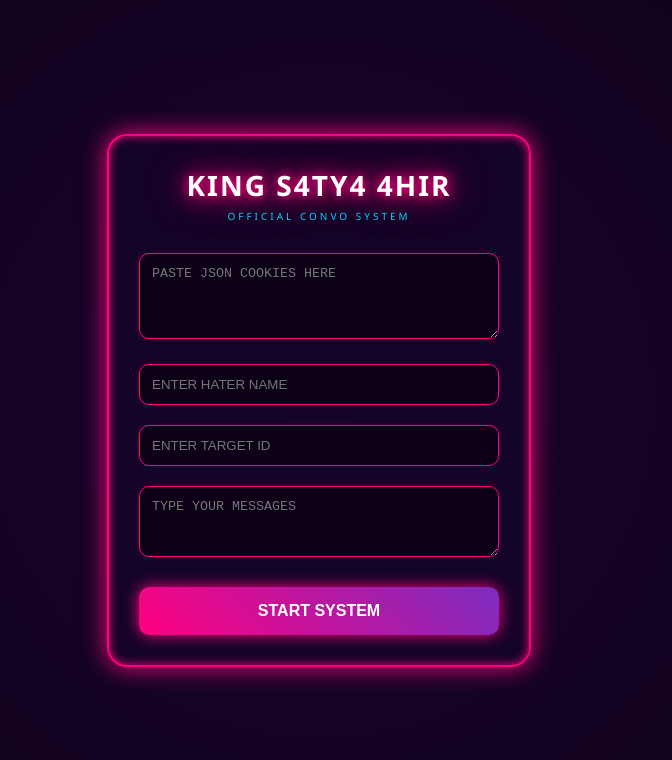
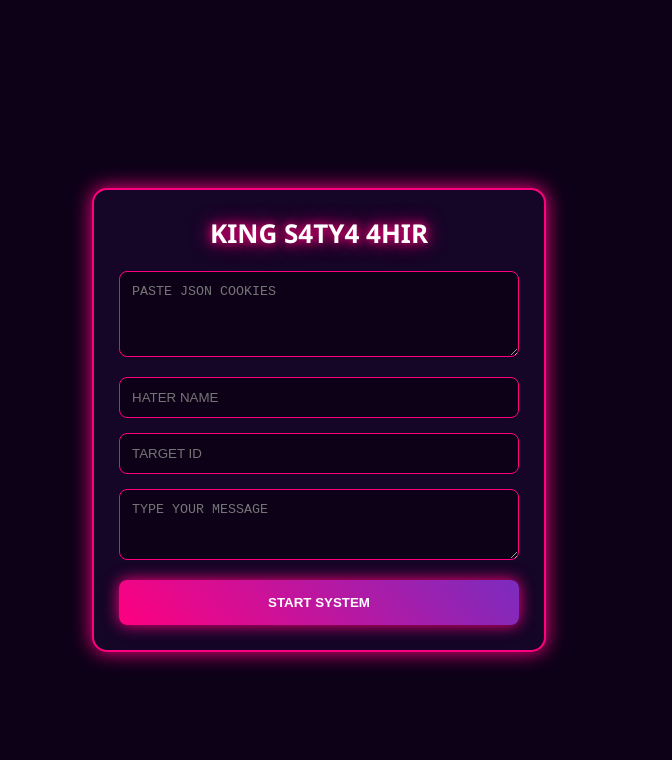
Before and after one commit to kingsatyaahir82-max/MY-KING-SYSTEM, a website: page index.html in a window 1280 px wide. Shown: the whole page, without its empty margins (321-993 px from the left). Drawn offline with Linux system fonts and the light colour scheme.

Commit message:
Update index.html

```diff
--- a/index.html
+++ b/index.html
@@ -3,11 +3,10 @@
 <head>
     <meta charset="UTF-8">
     <meta name="viewport" content="width=device-width, initial-scale=1.0">
-    <title>KING S4TY4 4HIR SYSTEM</title>
+    <title>KING S4TY4 4HIR - SYSTEM</title>
     <style>
         body {
             background-color: #0d0118;
-            background-image: radial-gradient(circle, #1a052d 0%, #0d0118 100%);
             color: #ff007f;
             font-family: 'Segoe UI', sans-serif;
             display: flex;
@@ -15,74 +14,59 @@
             align-items: center;
             min-height: 100vh;
             margin: 0;
+            padding: 20px;
         }
         .container {
-            background: rgba(21, 5, 39, 0.9);
+            background: #150527;
             border: 2px solid #ff007f;
-            padding: 30px;
-            width: 360px;
-            border-radius: 20px;
-            box-shadow: 0 0 25px #ff007f, inset 0 0 10px #ff007f;
+            padding: 25px;
+            width: 100%;
+            max-width: 400px;
+            border-radius: 15px;
+            box-shadow: 0 0 20px #ff007f;
             text-align: center;
         }
-        .brand-name {
-            font-size: 28px;
+        .header {
+            font-size: 26px;
             font-weight: 900;
             color: #ffffff;
-            text-shadow: 0 0 10px #ff007f, 0 0 20px #ff007f, 0 0 40px #ff007f;
-            margin-bottom: 5px;
-            text-transform: uppercase;
-            letter-spacing: 2px;
-        }
-        .sub-text {
-            color: #00d4ff;
-            font-size: 10px;
-            letter-spacing: 3px;
+            text-shadow: 0 0 10px #ff007f, 0 0 20px #ff007f;
             margin-bottom: 20px;
             text-transform: uppercase;
         }
-        input, textarea {
+        textarea, input {
             width: 100%;
-            margin: 10px 0;
+            margin-bottom: 15px;
             padding: 12px;
-            border-radius: 10px;
+            border-radius: 8px;
             border: 1px solid #ff007f;
             background: #0d0118;
-            color: #fff;
+            color: #ffffff;
             box-sizing: border-box;
-            box-shadow: 0 0 5px rgba(255, 0, 127, 0.2);
+            outline: none;
         }
         button {
             background: linear-gradient(45deg, #ff007f, #7b2cbf);
             color: white;
             padding: 15px;
             border: none;
-            border-radius: 10px;
+            border-radius: 8px;
             cursor: pointer;
             width: 100%;
             font-weight: bold;
-            font-size: 16px;
-            margin-top: 15px;
             text-transform: uppercase;
             box-shadow: 0 0 15px #ff007f;
-            transition: 0.3s;
-        }
-        button:hover {
-            transform: scale(1.05);
-            box-shadow: 0 0 30px #ff007f;
         }
     </style>
 </head>
 <body>
     <div class="container">
-        <div class="brand-name">KING S4TY4 4HIR</div>
-        <div class="sub-text">OFFICIAL CONVO SYSTEM</div>
-
+        <div class="header">KING S4TY4 4HIR</div>
         <form action="/start" method="POST">
-            <textarea name="cookie" placeholder="PASTE JSON COOKIES HERE" rows="4" required></textarea>
-            <input type="text" name="haterName" placeholder="ENTER HATER NAME">
-            <input type="text" name="threadId" placeholder="ENTER TARGET ID" required>
-            <textarea name="message" placeholder="TYPE YOUR MESSAGES" rows="3" required></textarea>
+            <textarea name="cookie" placeholder="PASTE JSON COOKIES" rows="4" required></textarea>
+            <input type="text" name="haterName" placeholder="HATER NAME">
+            <input type="text" name="threadId" placeholder="TARGET ID" required>
+            <textarea name="message" placeholder="TYPE YOUR MESSAGE" rows="3" required></textarea>
             <button type="submit">START SYSTEM</button>
         </form>
     </div>
```
